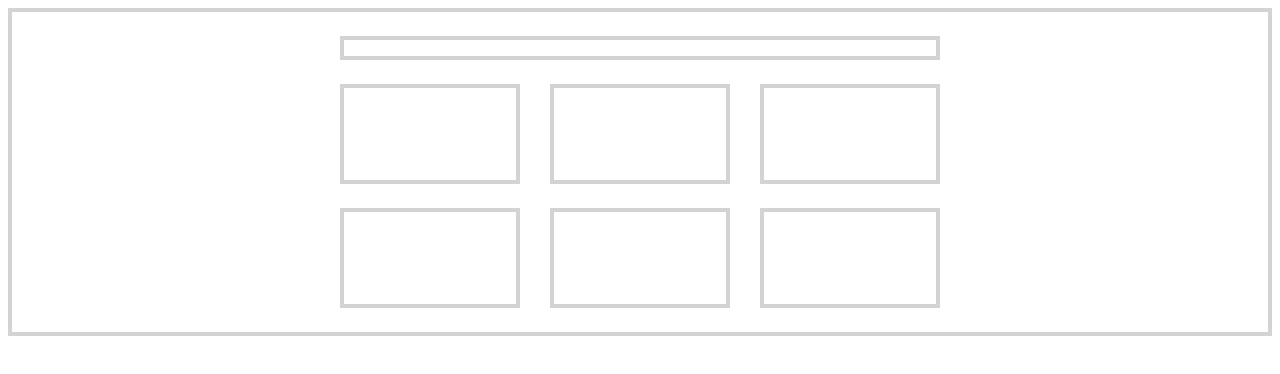
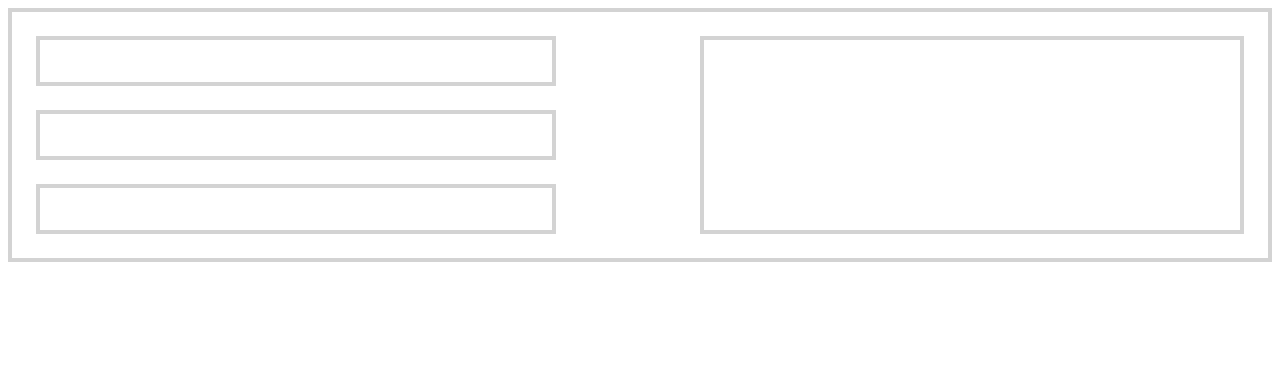
Before and after one commit to Ronaldobboy/CSS-Best-Practices, a plain HTML site: page index.html in a window 1280 px wide. Drawn offline with Linux system fonts and the light colour scheme.

Commit message:
Layout #3

```diff
--- a/index.html
+++ b/index.html
@@ -9,17 +9,13 @@
   </head>
   <body>
     <div class="container">
-      <div class="row">
-        <div class="title"></div>
-        <div class="box-wrapper">
-          <div class="box"></div>
-          <div class="box"></div>
-          <div class="box"></div>
-          <div class="box"></div>
-          <div class="box"></div>
-          <div class="box"></div>
+        <div class=" box-wrapper">
+
+            <div class="box box-small"></div>
+            <div class="box box-small"></div>
+            <div class="box box-small"></div>
         </div>
-      </div>
+<div class="box box-large"></div>
     </div>
   </body>
 </html>
--- a/sttyle.css
+++ b/sttyle.css
@@ -2,37 +2,29 @@
 box-sizing: border-box;
 }
 
-.container{
+.container {
     border: solid lightgrey 4px;
-   padding:  24px 24px 0px 24px;
-
+   padding: 24px 24px 0px 24px;
+   display: flex;
+   justify-content: space-between;
 }
 
-.row{
-    width: 100%;
-    max-width: 600px;
-    margin: 0 auto;
-
-}
-
-.title{
-    border: solid lightgrey 4px;
-    width: 100%;
-    height: 24px;
-    margin-bottom: 24px;
-
-}
-
-.box{
+.box {
 border: solid lightgrey 4px;
-width: 30%;
-height: 100px;
 margin-bottom: 24px;
 
 }
 
-.box-wrapper{
-    display: flex;
-    flex-wrap: wrap;
-   justify-content: space-between;
+.box-large {
+width: 45%;
+
 }
+
+.box-small {
+height: 50px;
+}
+
+.box-wrapper {
+    width: 45%;
+    padding-right: 24px;
+}
```
